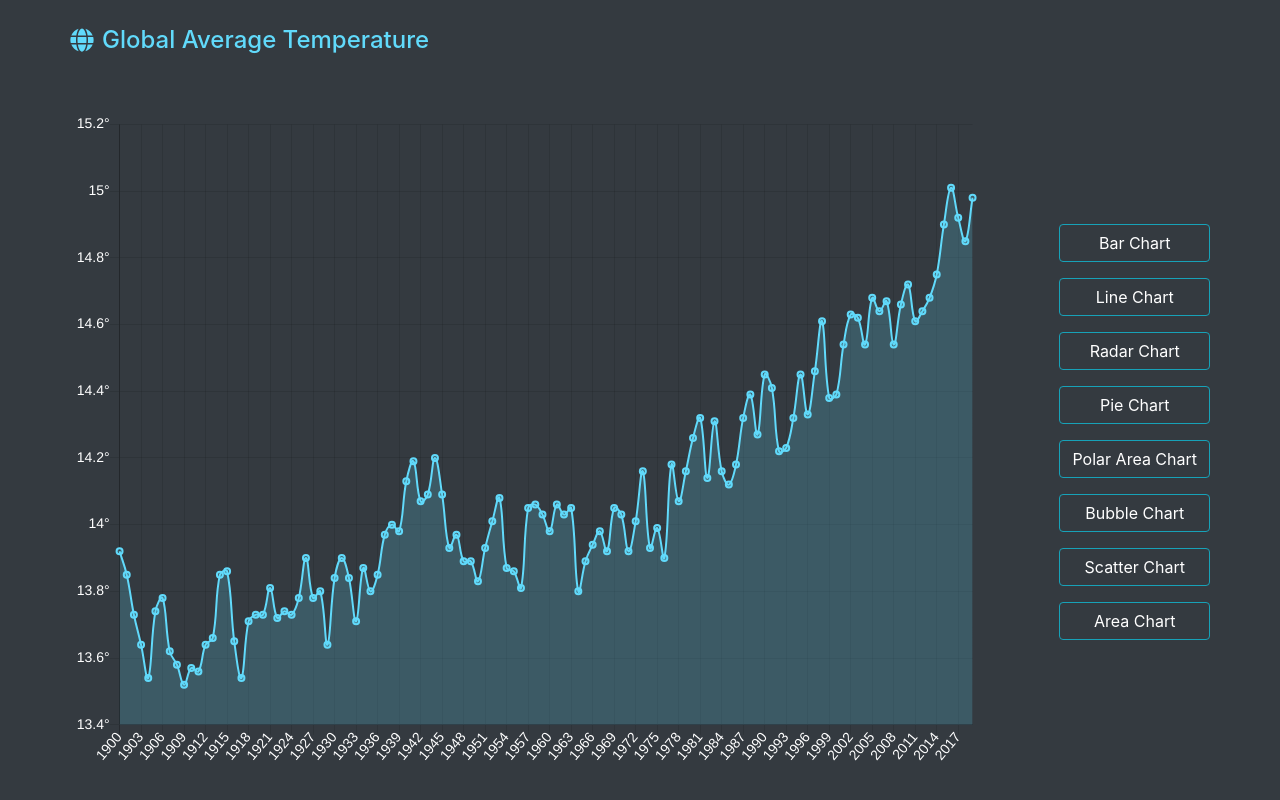
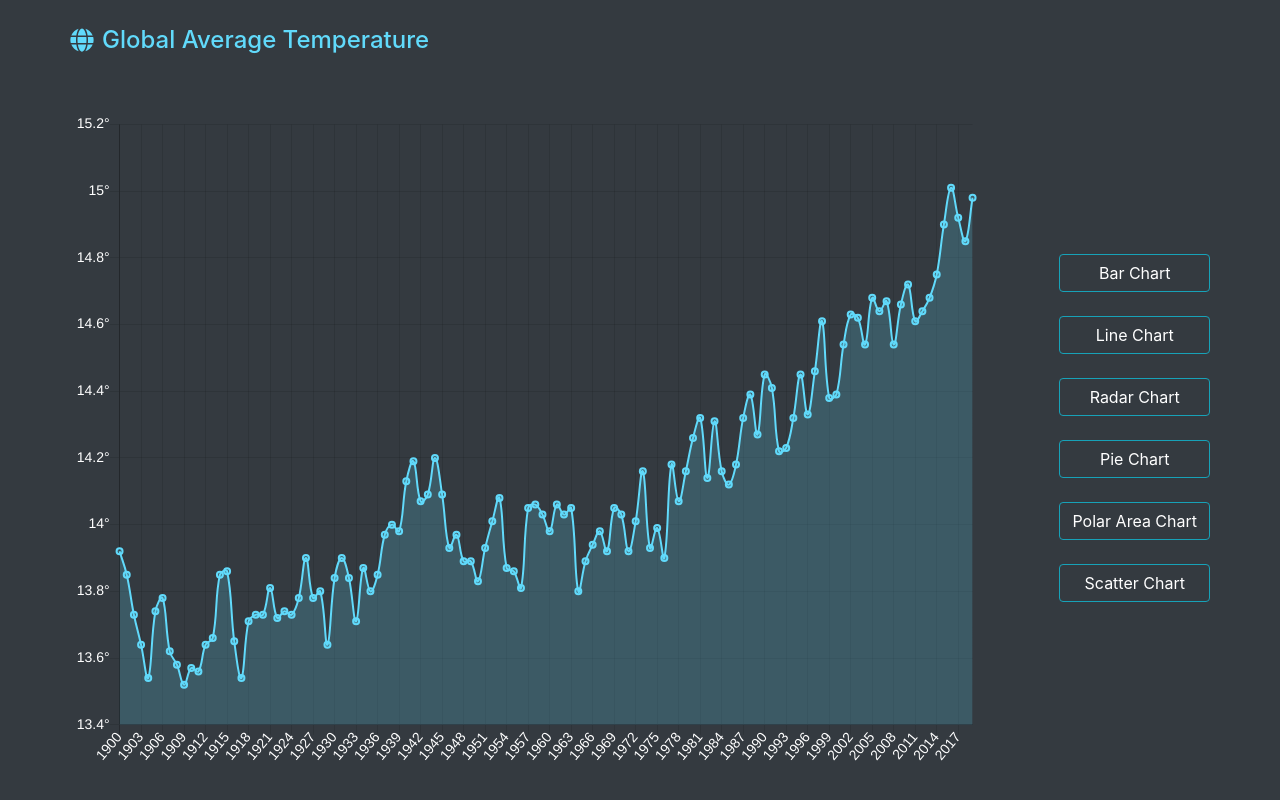
Before and after one commit to beyourahi/global-temp-chart, a React (Create React App) app: page / in a window 1280 px wide. Built offline with nearby package versions, Linux system fonts and the light colour scheme.

Commit message:
chart button functionality added FINALLY

```diff
--- a/package.json
+++ b/package.json
@@ -9,7 +9,6 @@
         "axios": "^0.21.0",
         "bootstrap": "^4.5.3",
         "chart.js": "^2.9.4",
-        "nanoid": "^3.1.16",
         "node-sass": "^4.14.1",
         "react": "^17.0.1",
         "react-bootstrap": "^1.4.0",
--- a/src/App.jsx
+++ b/src/App.jsx
@@ -3,18 +3,24 @@ import Navvy from "./components/Nav/Navvy";
 import TempChart from "./components/Chart/TempChart";
 import ChartButtons from "./components/ChartButtons/ChartButtons";
 import DATA from "./DATA.json";
+import { useState } from "react";
 
-const App = () => (
+const App = () => {
+    const [chartType, setchartType] = useState("line");
+    const handleType = type => setchartType(type);
+
+    return (
         <>
             <Navvy />
 
             <div className="main bg-dark">
                 <Container className="main-section p-0 d-flex justify-content-between align-items-center">
-                <TempChart dataset={DATA} />
-                <ChartButtons />
+                    <TempChart dataset={DATA} chartType={chartType} />
+                    <ChartButtons handleType={handleType} />
                 </Container>
             </div>
         </>
     );
+};
 
 export default App;
--- a/src/components/Chart/TempChart.jsx
+++ b/src/components/Chart/TempChart.jsx
@@ -1,7 +1,7 @@
 import Chart from "chart.js";
 import { useEffect } from "react";
 
-const TempChart = ({ dataset }) => {
+const TempChart = ({ dataset, chartType }) => {
     let xLabels = [],
         yLabels = [];
 
@@ -10,12 +10,7 @@ const TempChart = ({ dataset }) => {
         yLabels.push(parseFloat(data.Glob) + 14);
     });
 
-    useEffect(() => {
-        const ctx = document.getElementById("myChart");
-
-        new Chart(ctx, {
-            type: "line",
-            data: {
+    const data = {
         labels: xLabels,
         datasets: [
             {
@@ -28,8 +23,9 @@ const TempChart = ({ dataset }) => {
                 borderWidth: 2,
             },
         ],
-            },
-            options: {
+    };
+
+    const options = {
         maintainAspectRatio: false,
         legend: {
             display: false,
@@ -53,12 +49,18 @@ const TempChart = ({ dataset }) => {
                 },
             ],
         },
-            },
+    };
+
+    useEffect(() => {
+        new Chart(document.getElementById("myChart"), {
+            type: chartType,
+            data: data,
+            options: options,
         });
     });
 
     return (
-        <div class="chart-container">
+        <div className="chart-container">
             <canvas id="myChart"></canvas>
         </div>
     );
--- a/src/components/ChartButtons/ChartButtons.jsx
+++ b/src/components/ChartButtons/ChartButtons.jsx
@@ -1,23 +1,34 @@
+import { useRef } from "react";
 import { Button } from "react-bootstrap";
 
-const chartTypes = [
-    "Bar",
-    "Line",
-    "Radar",
-    "Pie",
-    "Polar Area",
-    "Bubble",
-    "Scatter",
-    "Area",
-];
+const ChartButtons = ({ handleType }) => {
+    let type;
 
-const ChartButtons = () => (
+    const chartTypes = ["Bar", "Line", "Radar", "Pie", "Polar Area", "Scatter"];
+
+    const btnRef = useRef([]);
+
+    const handler = index => e => {
+        type = btnRef.current[index].name;
+
+        handleType(type !== "Polar Area" ? type.toLowerCase() : "polarArea");
+    };
+
+    return (
         <div className="chart-buttons d-flex flex-column">
-        {chartTypes.map(chart => (
-            <Button variant="outline-info" className="mb-3 text-white">
+            {chartTypes.map((chart, index) => (
+                <Button
+                    key={index}
+                    ref={el => (btnRef.current[index] = el)}
+                    name={chart}
+                    variant="outline-info"
+                    className="mb-4 text-white"
+                    onClick={handler(index)}
+                >
                     {chart + " Chart"}
                 </Button>
             ))}
         </div>
     );
+};
 export default ChartButtons;
--- a/src/index.scss
+++ b/src/index.scss
@@ -42,6 +42,7 @@
 
             &:active {
                 transform: scale(0.8, 0.8);
+                border-radius: 1.5rem;
             }
         }
     }
```
Also changed, not shown: src/components/Chart/ChartData.jsx (deleted, +0 -11 lines), src/context/ChartContext.jsx (deleted, +0 -19 lines), 1 other file (tests, documents, lock files or other folders). Lines whose indentation alone changed are shown as unchanged.
